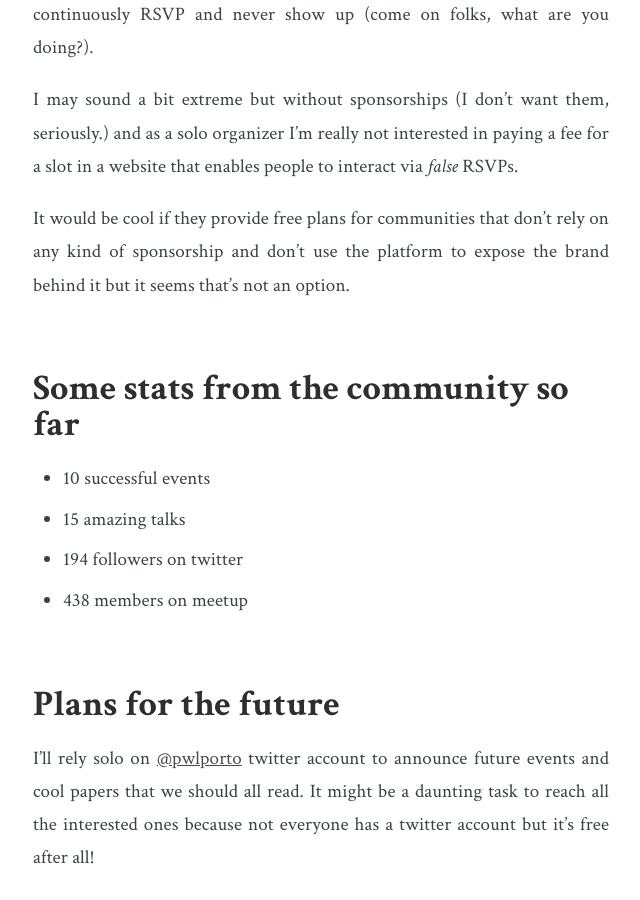
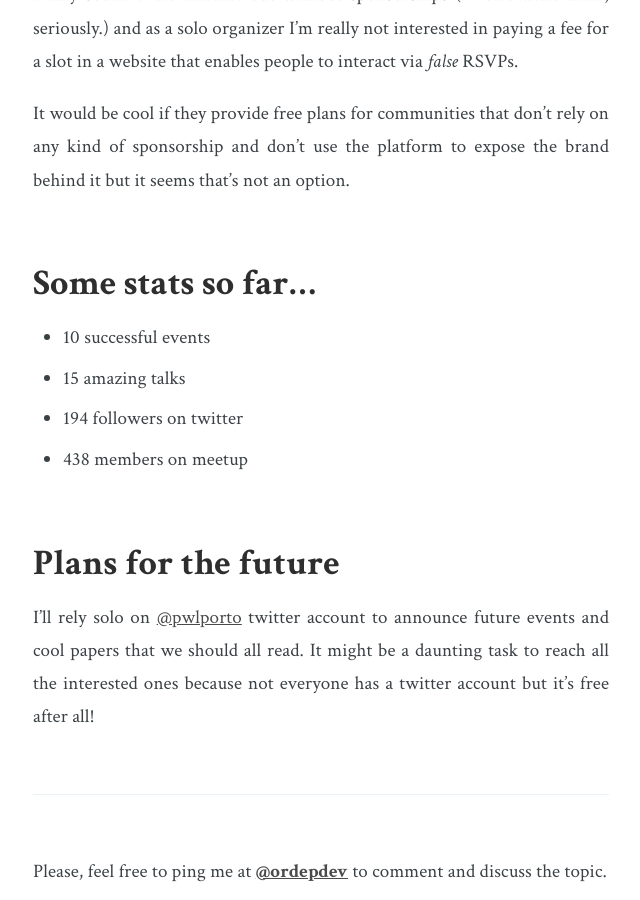
Before and after one commit to ordepdev/ordepdev.github.io, a Jekyll site: the page built from _posts/2019-09-19-papers-love-and-meetup.md, in a window 1280 px wide and 900 px high, scrolled down 1834 px. Shown: the whole window, without its empty margins (319-959 px from the left). Built offline with Jekyll 4.4.1, drawn with Linux system fonts in a browser that asks for light colours; some of the changed text lies outside the part shown.

Commit message:
Nitpicks

```diff
--- a/_posts/2019-09-19-papers-love-and-meetup.md
+++ b/_posts/2019-09-19-papers-love-and-meetup.md
@@ -45,7 +44,7 @@ I may sound a bit extreme but without sponsorships (I don't want them, seriously
 
 It would be cool if they provide free plans for communities that don't rely on any kind of sponsorship and don't use the platform to expose the brand behind it but it seems that's not an option.
 
-## Some stats from the community so far
+## Some stats so far...
 
 * 10 successful events
 * 15 amazing talks
```
Also changed, not shown: other parts of _posts/2019-09-19-papers-love-and-meetup.md (+0 -1 lines).
